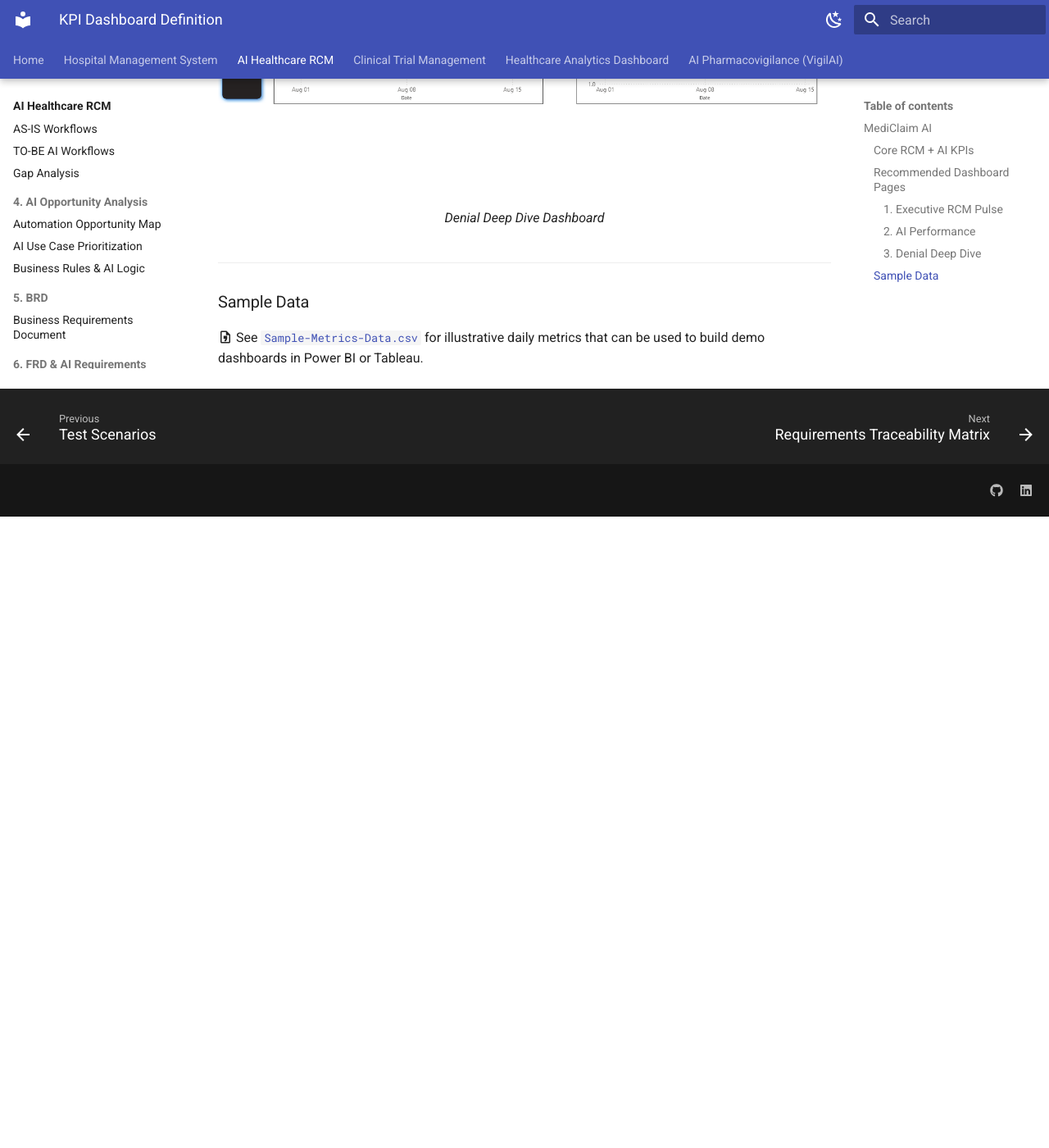
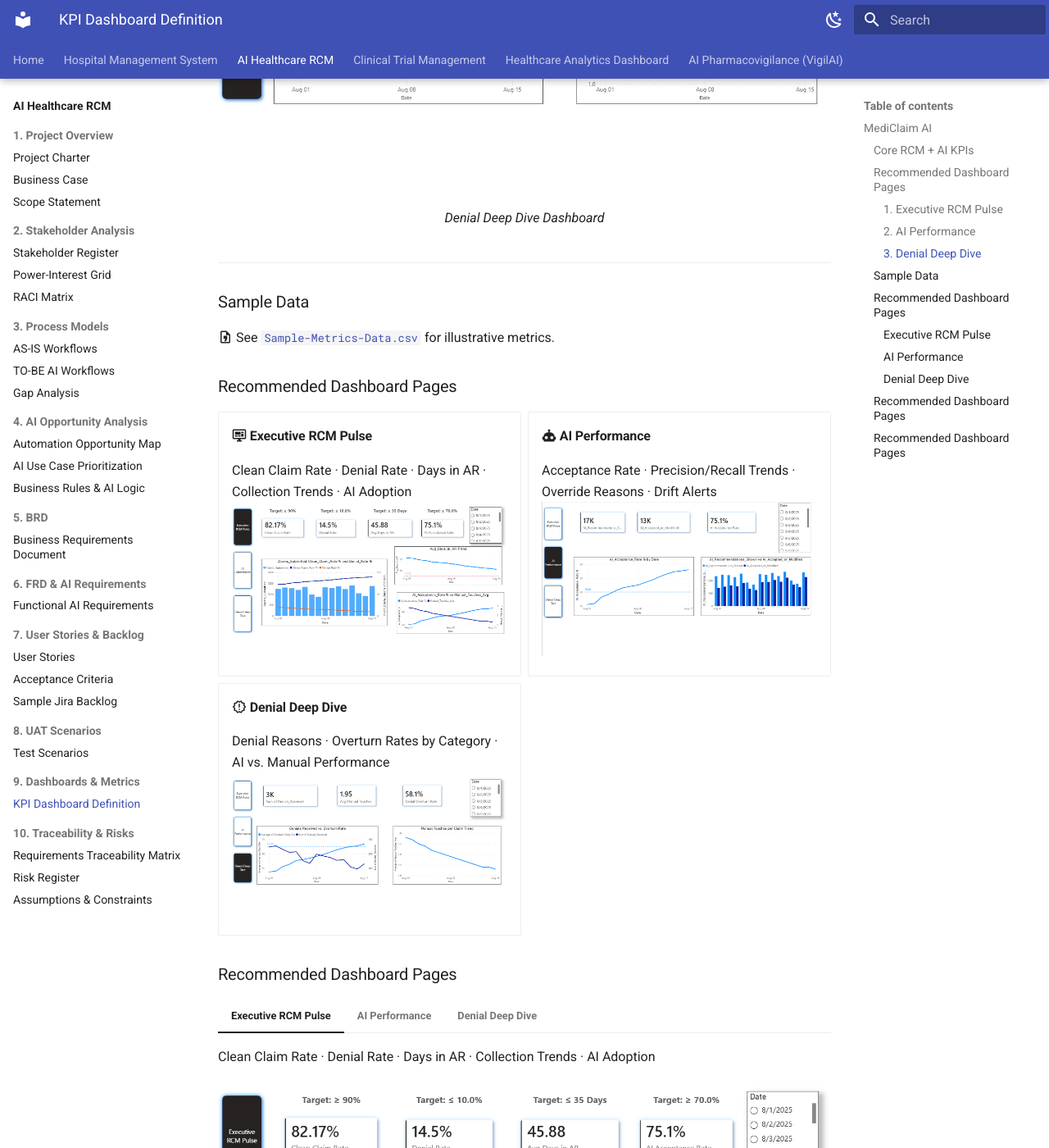
Before and after one commit to tsrajpurohit/healthcare-ba-ai-portfolio-, an MkDocs documentation site: the page built from docs/rcm/09-Dashboards-Metrics/KPI-Dashboard-Definition.md, in a window 1280 px wide and 1400 px high, scrolled down 2589 px. Shown: the whole window at 82% size. Built offline with MkDocs 1.6.1 and Material for MkDocs 9.7.7, drawn with Linux system fonts in a browser that asks for light colours; before the commit the page ends 3219 px from its top, so only the background shows below that; some of the changed text lies outside the part shown.

Commit message:
Update KPI-Dashboard-Definition.md

```diff
--- a/docs/rcm/09-Dashboards-Metrics/KPI-Dashboard-Definition.md
+++ b/docs/rcm/09-Dashboards-Metrics/KPI-Dashboard-Definition.md
@@ -54,4 +54,47 @@ Denial Reasons · Overturn Rates by Category · AI vs. Manual Performance
 
 ### Sample Data
 
-:material-file-delimited-outline: See [`Sample-Metrics-Data.csv`](Sample-Metrics-Data.csv) for illustrative daily metrics that can be used to build demo dashboards in Power BI or Tableau.
+:material-file-delimited-outline: See [`Sample-Metrics-Data.csv`](Sample-Metrics-Data.csv) for illustrative metrics.
+### Recommended Dashboard Pages
+
+<div class="grid cards" markdown>
+
+-   #### :material-monitor-dashboard: Executive RCM Pulse
+    Clean Claim Rate · Denial Rate · Days in AR · Collection Trends · AI Adoption
+    ![Executive RCM Pulse](../assets/samples/executive_rcm_pulse.png)
+
+-   #### :material-robot: AI Performance
+    Acceptance Rate · Precision/Recall Trends · Override Reasons · Drift Alerts
+    ![AI Performance](../assets/samples/ai_performance.png)
+
+-   #### :material-alert-decagram-outline: Denial Deep Dive
+    Denial Reasons · Overturn Rates by Category · AI vs. Manual Performance
+    ![Denial Deep Dive](../assets/samples/denial_deep_dive.png)
+
+</div>
+### Recommended Dashboard Pages
+
+=== "Executive RCM Pulse"
+    Clean Claim Rate · Denial Rate · Days in AR · Collection Trends · AI Adoption
+
+    ![Executive RCM Pulse](../assets/samples/executive_rcm_pulse.png)
+
+=== "AI Performance"
+    Acceptance Rate · Precision/Recall Trends · Override Reasons · Drift Alerts
+
+    ![AI Performance](../assets/samples/ai_performance.png)
+
+=== "Denial Deep Dive"
+    Denial Reasons · Overturn Rates by Category · AI vs. Manual Performance
+
+    ![Denial Deep Dive](../assets/samples/denial_deep_dive.png)
+
+    ### Recommended Dashboard Pages
+
+!!! example "1 · Executive RCM Pulse"
+    Clean Claim Rate · Denial Rate · Days in AR · Collection Trends · AI Adoption
+
+    <figure markdown="span">
+      ![Executive RCM Pulse](../assets/samples/executive_rcm_pulse.png)
+      <figcaption>Executive RCM Pulse Dashboard</figcaption>
+    </figure>
```
